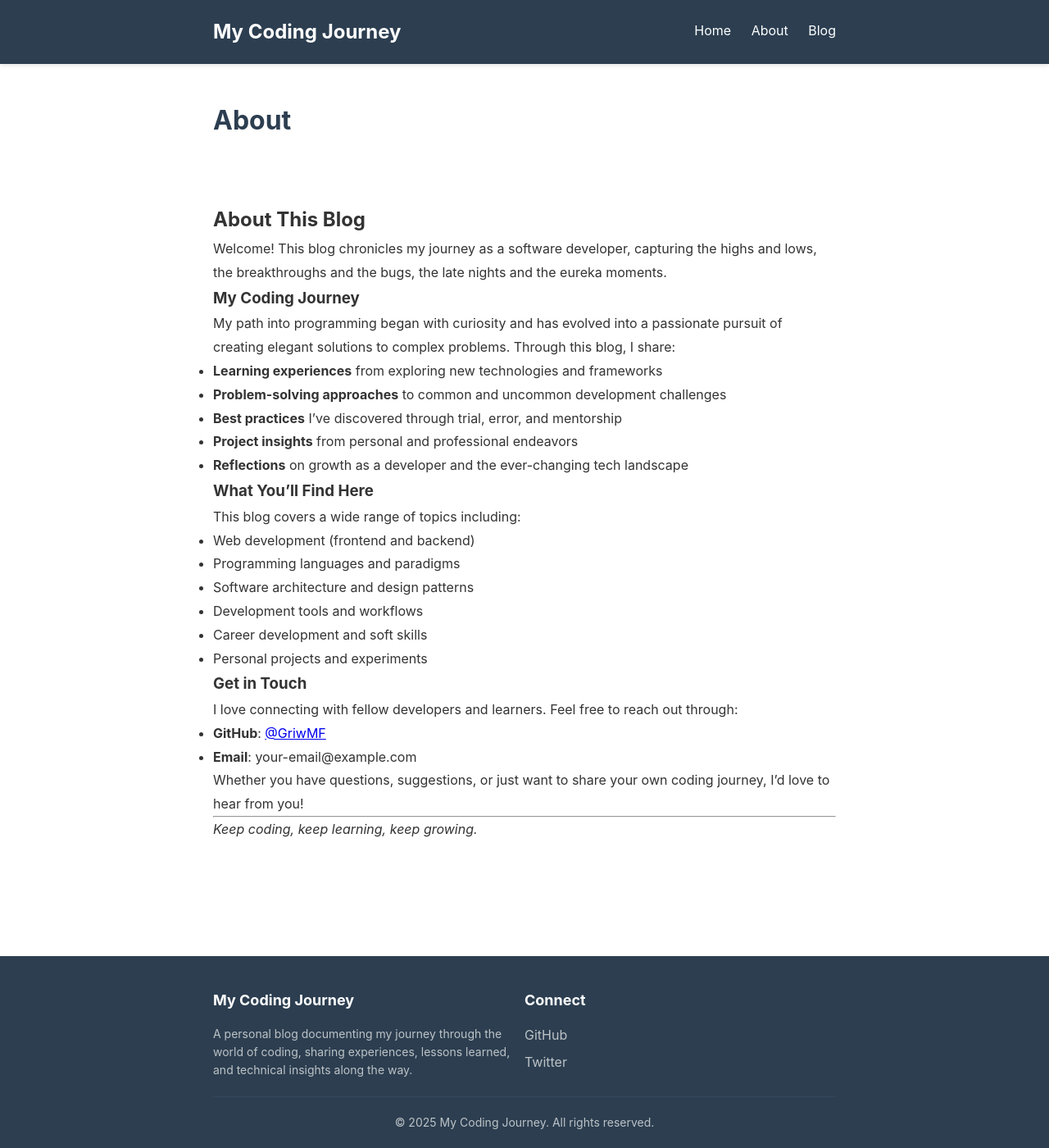
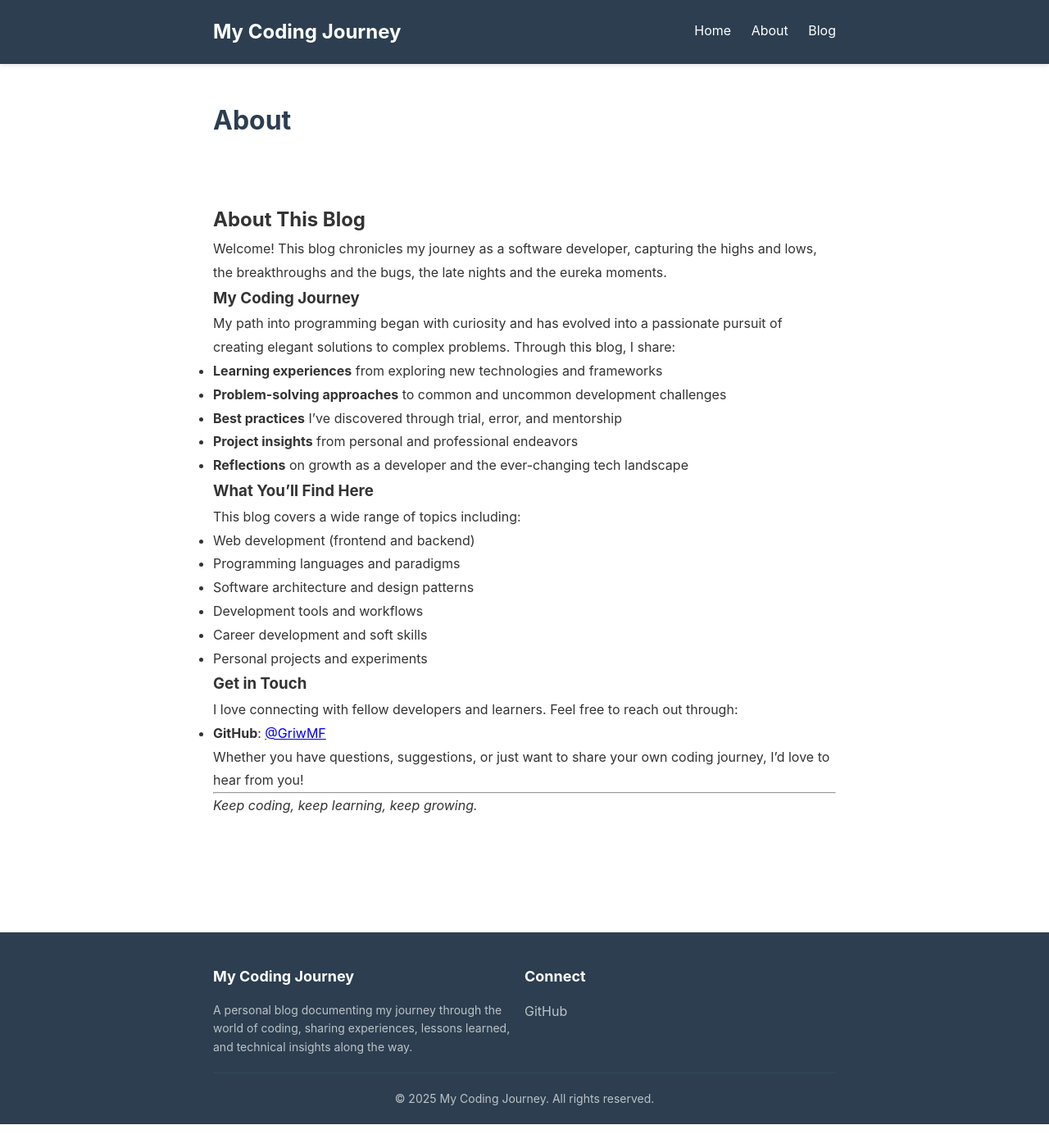
Before and after one commit to GriwMF/griwmf.github.io, a Jekyll site: the page built from about.md, in a window 1280 px wide. Shown: the whole page at 82% size. Built offline with Jekyll 4.4.1, drawn with Linux system fonts in a browser that asks for light colours; after the commit the page ends 1371 px from its top, so only the background shows below that; part of the change alters nothing that is shown.

Commit message:
Remove placeholder email and Twitter username from config
Co-authored-by: GriwMF <6000392+GriwMF@users.noreply.github.com>

```diff
--- a/_config.yml
+++ b/_config.yml
@@ -1,11 +1,11 @@
 title: My Coding Journey
-email: your-email@example.com
+# email: your-email@example.com
 description: >-
   A personal blog documenting my journey through the world of coding,
   sharing experiences, lessons learned, and technical insights along the way.
 baseurl: ""
 url: "https://griwmf.github.io"
-twitter_username: your-username
+# twitter_username: your-username
 github_username: GriwMF
 
 # Build settings
--- a/about.md
+++ b/about.md
@@ -34,7 +34,6 @@ This blog covers a wide range of topics including:
 I love connecting with fellow developers and learners. Feel free to reach out through:
 
 - **GitHub**: [@{{ site.github_username }}](https://github.com/{{ site.github_username }})
-- **Email**: {{ site.email }}
 
 Whether you have questions, suggestions, or just want to share your own coding journey, I'd love to hear from you!
 
```
